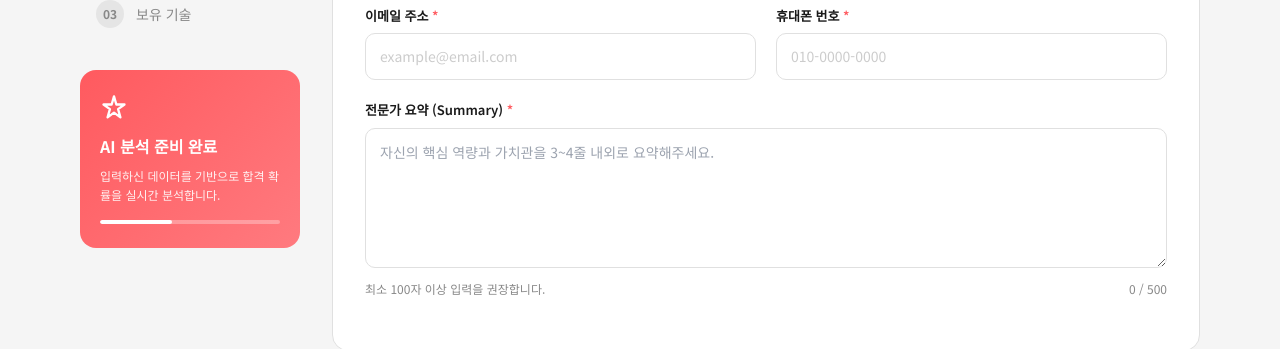
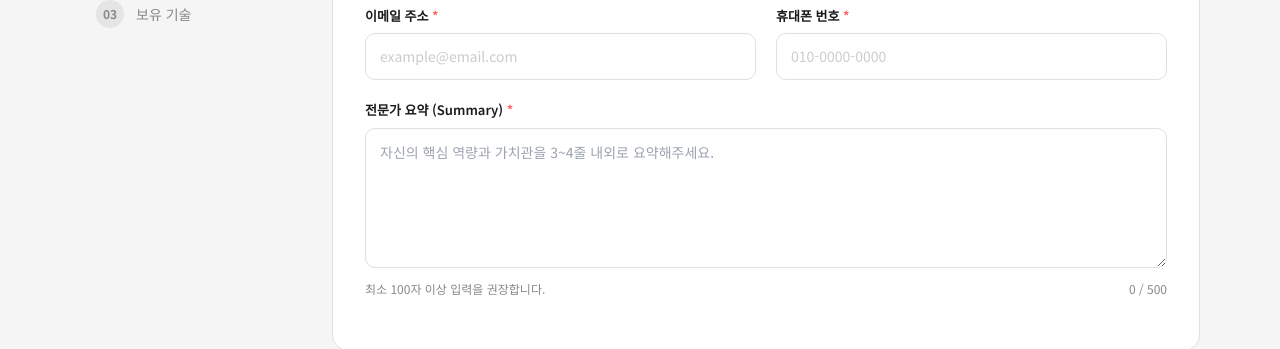
Before and after one commit to ONE-WAVE-TEAM15/FE, a Next.js app: page /portfolio in a window 1280 px wide. Shown: the part 285-634 px from the top of the page. Built offline with nearby package versions, Linux system fonts and the light colour scheme.

Commit message:
fix-delete

```diff
--- a/app/portfolio/page.tsx
+++ b/app/portfolio/page.tsx
@@ -154,29 +154,6 @@ export default function PortfolioPage() {
             ))}
           </ul>
 
-          <div className={s.aiCard}>
-            <div className={s.aiCardIcon}>
-              <svg
-                width="28"
-                height="28"
-                viewBox="0 0 24 24"
-                fill="none"
-                stroke="white"
-                strokeWidth="2"
-                strokeLinecap="round"
-                strokeLinejoin="round"
-              >
-                <path d="M12 2l2 7h7l-5.5 4 2 7L12 16l-5.5 4 2-7L3 9h7z" />
-              </svg>
-            </div>
-            <div className={s.aiCardTitle}>AI 분석 준비 완료</div>
-            <p className={s.aiCardDesc}>
-              입력하신 데이터를 기반으로 합격 확률을 실시간 분석합니다.
-            </p>
-            <div className={s.aiCardProgress}>
-              <div className={s.aiCardProgressBar} />
-            </div>
-          </div>
         </aside>
 
         {/* ── Main Content ── */}
```
